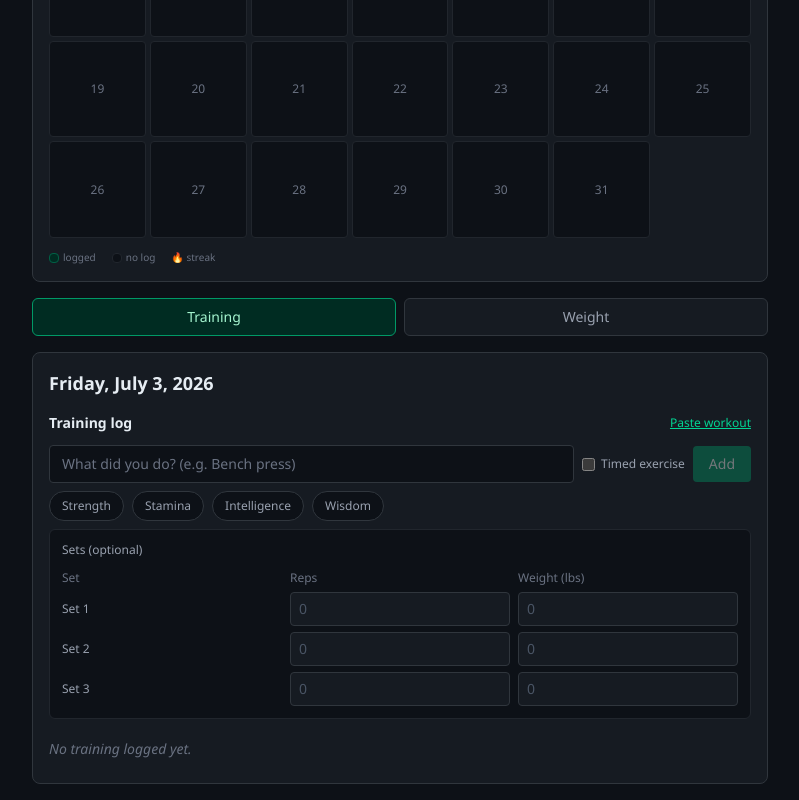
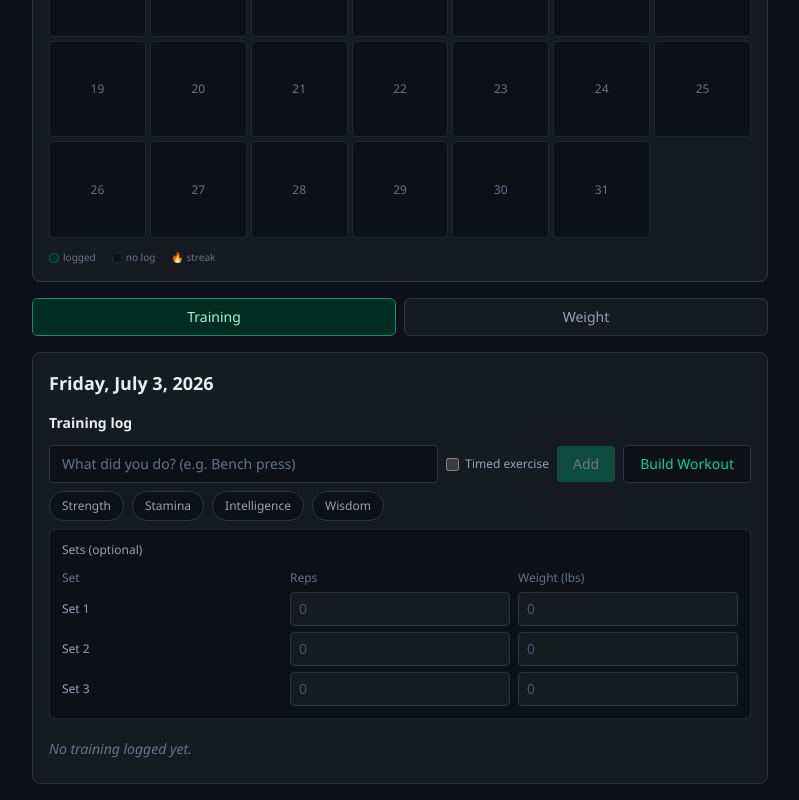
Before and after one commit to ryanbarela-stack/nomzilla, a React (Vite) app: page / in a window 1280 px wide. Shown: the part 1213-2013 px from the top of the page, without its empty margins (240-1039 px from the left). Built offline with nearby package versions, Linux system fonts and the light colour scheme.

Commit message:
Rename workout import trigger to a Build Workout button
Moves it next to Add instead of a separate underlined link in the
Training log header.

```diff
--- a/src/components/TrainingPanel.tsx
+++ b/src/components/TrainingPanel.tsx
@@ -217,15 +217,7 @@ export function TrainingPanel({
       )}
 
       <div className="flex flex-col gap-3">
-        <div className="flex items-center justify-between">
-          <h3 className="text-sm font-semibold text-[#e6edf3]">Training log</h3>
-          <button
-            onClick={() => setImportOpen(true)}
-            className="text-xs text-emerald-400 hover:text-emerald-300 underline"
-          >
-            Paste workout
-          </button>
-        </div>
+        <h3 className="text-sm font-semibold text-[#e6edf3]">Training log</h3>
 
         {plannedEntries.length > 0 && (
           <div className="flex flex-col gap-2">
@@ -268,6 +260,13 @@ export function TrainingPanel({
               className="bg-emerald-600 hover:bg-emerald-500 disabled:opacity-40 disabled:cursor-not-allowed text-white rounded px-4 py-2 text-sm font-medium"
             >
               Add
+            </button>
+            <button
+              type="button"
+              onClick={() => setImportOpen(true)}
+              className="bg-[#0d1117] border border-[#30363d] hover:border-emerald-500 text-emerald-400 rounded px-4 py-2 text-sm font-medium"
+            >
+              Build Workout
             </button>
           </div>
           <div className="flex flex-wrap gap-2">
```
